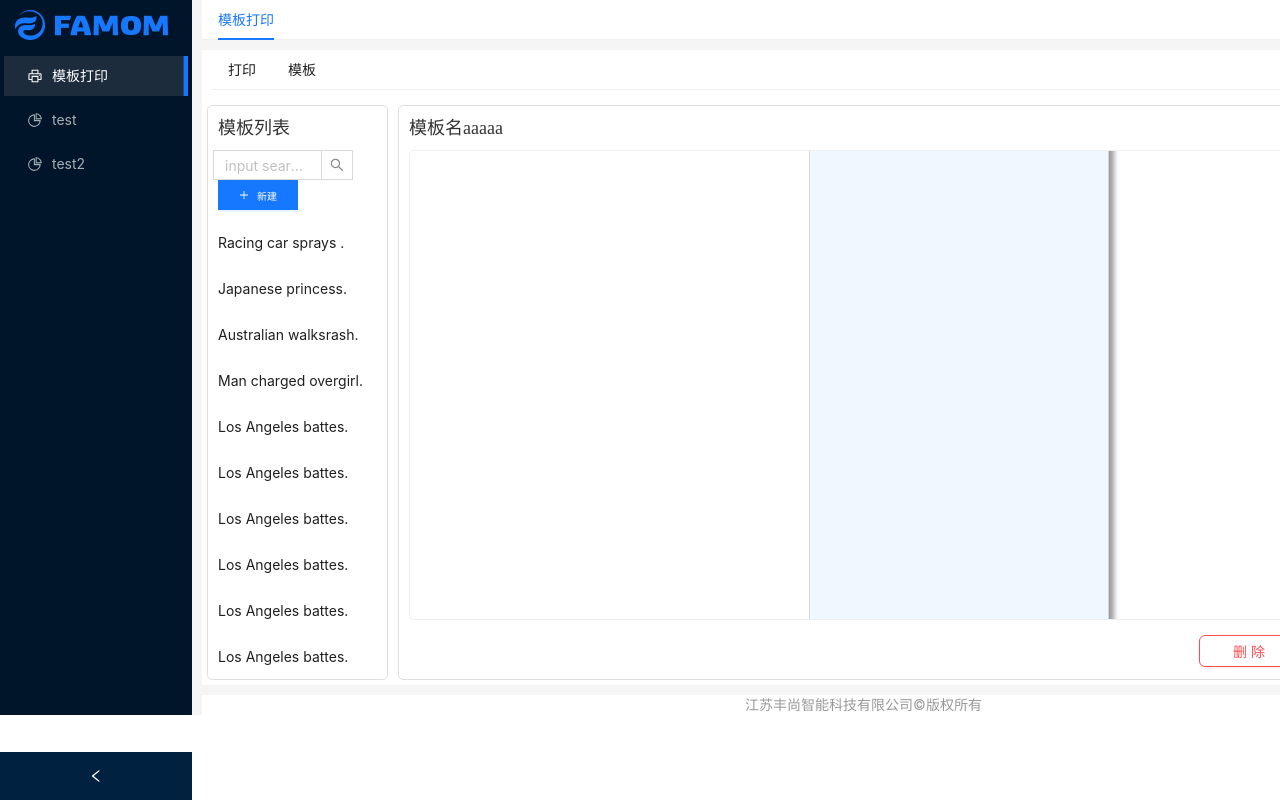
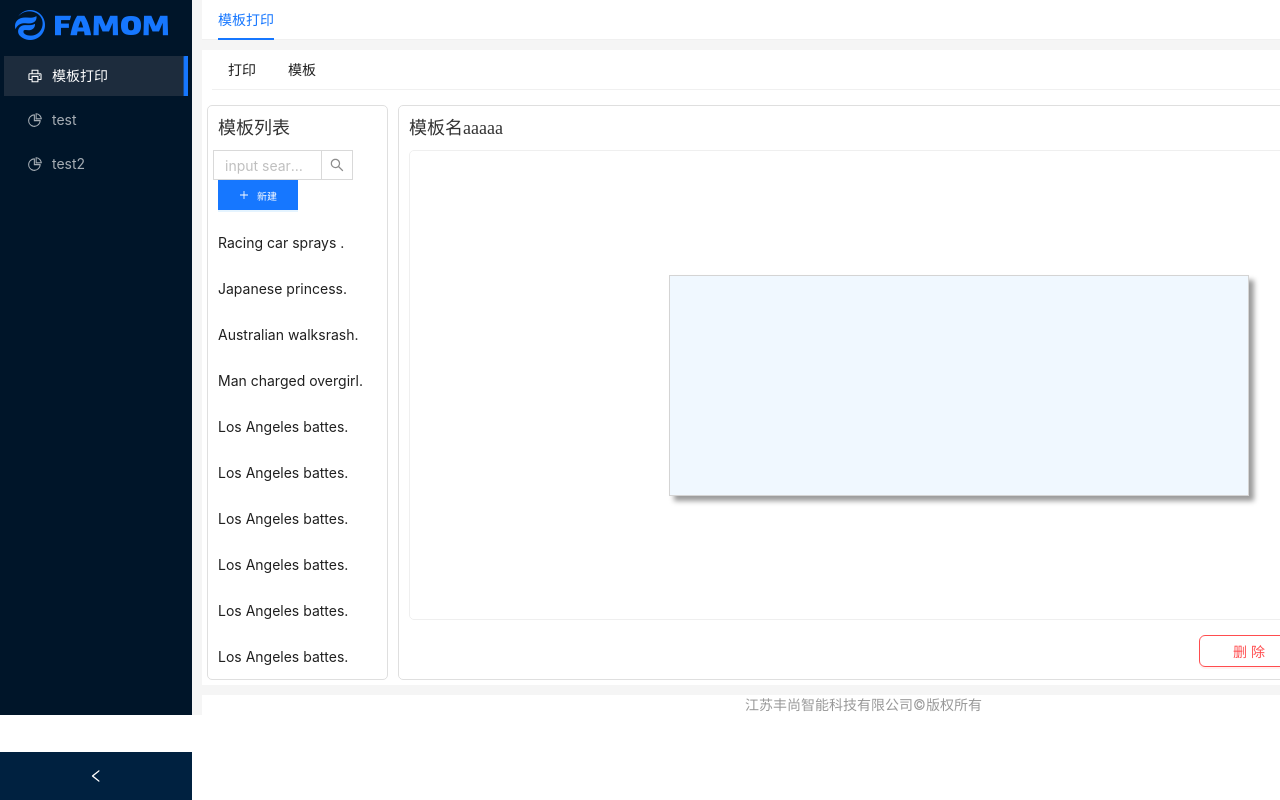
Before and after one commit to lordrance/newprinter, a React (Vite) app in the folder WebApp/: page /home in a window 1280 px wide. Both pictures are taken after a click on the item "模板打印". Shown: the top 800 px of the page. Built offline with nearby package versions, Linux system fonts and the light colour scheme.

Commit message:
redux状态管理

```diff
--- a/WebApp/src/components/preview/index.tsx
+++ b/WebApp/src/components/preview/index.tsx
@@ -1,20 +1,30 @@
-import React, {useRef, useEffect} from 'react'
 import {useSelector} from 'react-redux'
 import sytles from './index.module.scss'
 import useMousePreview from '@/hooks/useMousePreview'
+import Text from '@/widgets/text'
 
 const Preview = () => {
     const ref = useMousePreview();
-    // const data = useSelector((state: any) => ({
-    //     total: state.tempWidget.widgets.length,
-    //     width: state.tempPage.width,
-    //     height: state.tempPage.height
-    // }))
+    const widgets = useSelector((s: any) => s.tempWidget.widgets);
+    const width = useSelector((s: any) => s.tempPage.width);
+    const height = useSelector((s: any) => s.tempPage.height);
 
+    const select = (type: string, index: number) => {
+        switch (type) {
+            case 'text':
+                return <Text index={index} key={index}/>
+            default:
+                break;
+        }
+    }
 
     return (
-        <div ref={ref} className={sytles.root}>
-
+        <div ref={ref} className={sytles.root} style={{width: width, height: height}}>
+            {
+                widgets.map((x: any, index: number) => {
+                    select(x.type, index)
+                })
+            }
         </div>
     )
 }
--- a/WebApp/src/hooks/useMousePreview.ts
+++ b/WebApp/src/hooks/useMousePreview.ts
@@ -11,7 +11,6 @@ const useMousePreview = () => {
         e.preventDefault();
         e.stopPropagation();
         const cur = ref.current;
-        console.log(e)
         if (e.deltaY < 0) {
             scale += 0.1
             if (cur)
--- a/WebApp/src/store/slices/tempPageSlice.ts
+++ b/WebApp/src/store/slices/tempPageSlice.ts
@@ -13,8 +13,12 @@ const tempPageSlice = createSlice({
     name: 'tempPage',
     initialState: initialState,
     reducers: {
-        createPage(state, {payload}) {
-            state = payload;
+        createPage(state, {payload}: {payload: Page}) {
+            state.height = payload.height;
+            state.width = payload.width;
+            state.name = payload.name;
+            state.pageHeight = payload.pageHeight;
+            state.pageWidth = payload.pageWidth;
         },
         changeTempWH(state, {payload}) {
             state.height = payload.height;
--- a/WebApp/src/store/slices/tempWidgetSlice.ts
+++ b/WebApp/src/store/slices/tempWidgetSlice.ts
@@ -12,7 +12,8 @@ const tempWidgetSlice = createSlice({
     initialState: initialState,
     reducers: {
         createWidgets(state, {payload}: {payload: Widget[]}) {
-            state.widgets = payload
+            state.widgets = payload;
+            state.activeIndex = -1;
         },
         changeActive(state, {payload}) {
             state.activeIndex = payload;
--- /dev/null
+++ b/WebApp/src/test/testData.ts
@@ -0,0 +1,62 @@
+import { Template, Page, Widget } from '@/interfaces';
+
+function getRandomNumber(min: number, max: number): number {
+  return Math.floor(Math.random() * (max - min + 1)) + min;
+}
+
+function getRandomText(): string {
+  const texts = ['Hello', 'World', 'TypeScript', 'Random', 'Text'];
+  const randomIndex = getRandomNumber(0, texts.length - 1);
+  return texts[randomIndex];
+}
+
+function generateRandomWidget(pageWidth: number, pageHeight: number): Widget {
+  const widgetWidth = getRandomNumber(50, 150);
+  const widgetHeight = getRandomNumber(50, 150);
+  const left = getRandomNumber(0, pageWidth - widgetWidth);
+  const top = getRandomNumber(0, pageHeight - widgetHeight);
+
+  const isTextWidget = Math.random() < 0.5;
+  const widgetType = isTextWidget ? 'text' : 'other';
+  const widgetValue = isTextWidget ? getRandomText() : null;
+
+  return {
+    type: widgetType,
+    index: 0,
+    isEdit: false,
+    resizable: true,
+    width: widgetWidth,
+    height: widgetHeight,
+    left,
+    top,
+    value: widgetValue,
+    style: {},
+  };
+}
+
+export function generateRandomTemplate(): Template {
+  const pageWidth = getRandomNumber(500, 800);
+  const pageHeight = getRandomNumber(200, 800);
+
+  const page: Page = {
+    name: 'Random Page',
+    width: pageWidth,
+    height: pageHeight,
+    pageWidth,
+    pageHeight,
+  };
+
+  const numberOfWidgets = getRandomNumber(3, 14);
+  const widgets: Widget[] = [];
+
+  for (let i = 0; i < numberOfWidgets; i++) {
+    const widget = generateRandomWidget(pageWidth, pageHeight);
+    widgets.push(widget);
+  }
+
+  const t: Template = {
+    page,
+    widgets
+  }
+  return t
+}
--- a/WebApp/src/views/tempPrint/index.tsx
+++ b/WebApp/src/views/tempPrint/index.tsx
@@ -3,6 +3,10 @@ import { PlusOutlined } from '@ant-design/icons';
 import { Button, Input, List, MenuProps, Menu } from 'antd'
 import Preview from '@/components/preview';
 import styles from './index.module.scss'
+import { createPage } from '@/store/slices/tempPageSlice';
+import { createWidgets } from '@/store/slices/tempWidgetSlice';
+import {useDispatch} from 'react-redux'
+import { generateRandomTemplate } from '@/test/testData';
 
 const {Search} = Input;
 const menuItems: MenuProps['items'] = [
@@ -35,6 +39,11 @@ const data = [
 ];
 
 const TempPrint = () => {
+  const dispatch = useDispatch();
+  const t = generateRandomTemplate();
+  dispatch(createPage(t.page))
+  dispatch(createWidgets(t.widgets))
+
   return (
     <div className={styles.root}>
       <div className='header'>
--- /dev/null
+++ b/WebApp/src/widgets/text/index.module.scss
@@ -0,0 +1,4 @@
+.root {
+    background-color: royalblue;
+    border: 1px solid gray;
+}
--- a/WebApp/src/widgets/text/index.tsx
+++ b/WebApp/src/widgets/text/index.tsx
@@ -1,8 +1,12 @@
+import { Widget } from '@/interfaces'
 import React from 'react'
+import {useSelector} from 'react-redux'
 
 const Text = ({index}: {index: number}) => {
+  const data: Widget = useSelector((s: any) => s.tempWidget.widgets[index])
+
   return (
-    <div>Text</div>
+    <div>{data.value}</div>
   )
 }
 
```
